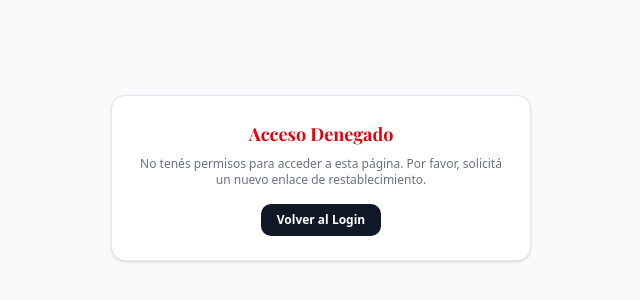
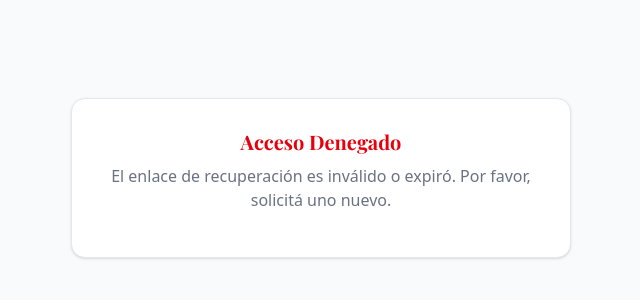
Before and after one commit to JuanGenovese/IMAYKANA, a Next.js app: page /login/update-password in a window 1280 px wide. Shown: the part 230-530 px from the top of the page, without its empty margins (319-959 px from the left). Built offline with nearby package versions, Linux system fonts and the light colour scheme; no server answers; a web font is replaced by a local one.

Commit message:
Ajustes minimos en login

```diff
--- a/components/admin/UpdatePasswordForm.tsx
+++ b/components/admin/UpdatePasswordForm.tsx
@@ -30,18 +30,12 @@ export function FormularioActualizarContrasena() {
 
   if (!estaPermitido) {
     return (
-      <div className="flex flex-col items-center justify-center p-6 text-center max-w-[420px] rounded-xl border border-gray-200 bg-white shadow-sm w-full">
-        <h2 className="text-lg font-bold text-red-600 mb-2">Acceso Denegado</h2>
-        <p className="text-xs text-gray-500 mb-4">
-          No tenés permisos para acceder a esta página. Por favor, solicitá un
-          nuevo enlace de restablecimiento.
+      <div className="flex flex-col items-center justify-center p-6 text-center max-w-[500px] h-[20vh] rounded-xl border border-gray-200 bg-white shadow-sm w-full">
+        <h2 className="text-xl font-bold text-red-600 mb-2">Acceso Denegado</h2>
+        <p className="text-m text-gray-500 mb-4">
+          El enlace de recuperación es inválido o expiró. Por favor, solicitá
+          uno nuevo.
         </p>
-        <button
-          onClick={() => router.push("/login")}
-          className="rounded-lg bg-gray-900 px-4 py-2 text-xs font-semibold text-white transition hover:bg-gray-700 cursor-pointer"
-        >
-          Volver al Login
-        </button>
       </div>
     );
   }
--- a/hooks/useLoginForm.ts
+++ b/hooks/useLoginForm.ts
@@ -145,6 +145,8 @@ export function useLoginForm() {
             toast.success(
               `Acceso concedido. ¡Hola, ${userProfile.usuario.nombre}!`
             );
+            router.push("/dashboard");
+            router.refresh();
           } else {
             toast.error(
               userProfile.error ||
--- a/hooks/useUpdatePasswordForm.ts
+++ b/hooks/useUpdatePasswordForm.ts
@@ -65,7 +65,7 @@ export function useUpdatePasswordForm() {
         return;
       }
 
-      // If there is no code in the URL, check if there's a session already active
+
       const { data: { session } } = await supabase.auth.getSession();
       if (session) {
         setEstaPermitido(true);
--- a/lib/db/index.ts
+++ b/lib/db/index.ts
@@ -5,9 +5,10 @@ import * as schema from "./schema";
 const globalForDb = globalThis as unknown as { pool: Pool };
 
 const connectionString =
-  process.env.ENTORNO === "local"
+  process.env.ENTORNO === 'local'
     ? process.env.DATABASE_LOCAL_URL
     : process.env.DATABASE_PROD_URL;
+
 
 const pool =
   globalForDb.pool ??
```
